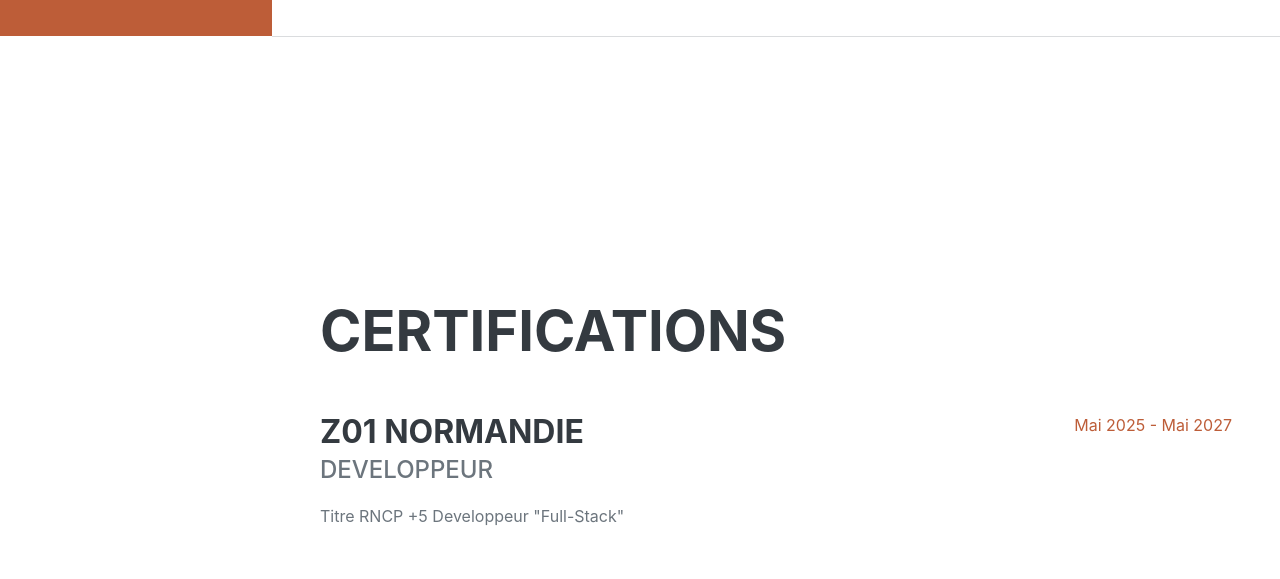
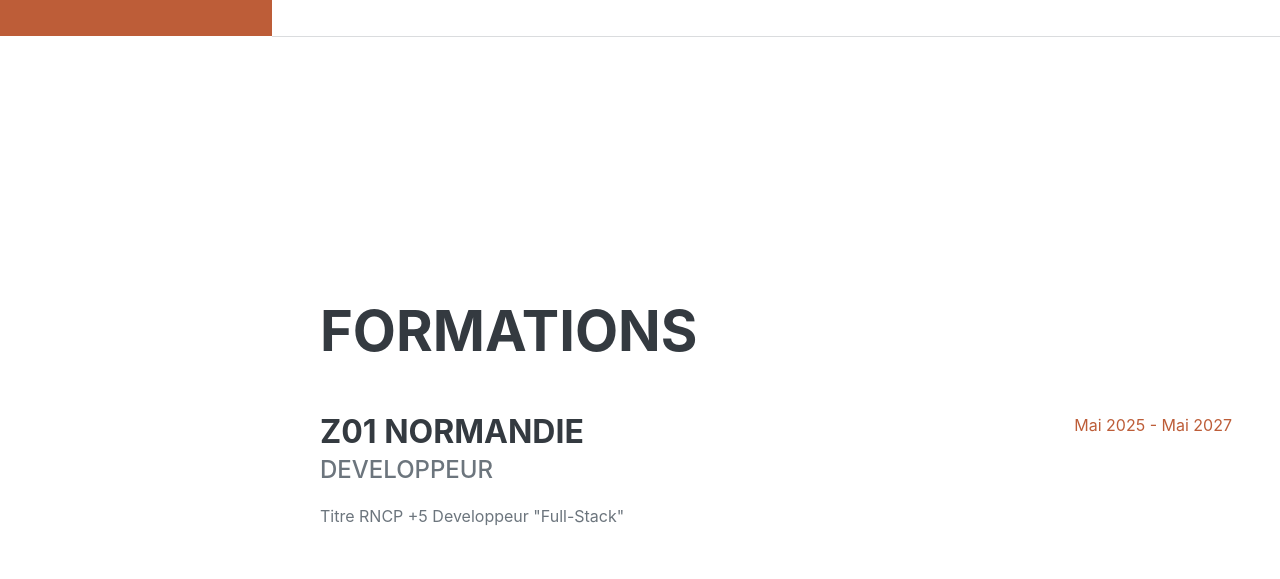
Before and after one commit to rmaillard2101/Portfolio, a plain HTML site: page index.html in a window 1280 px wide. Shown: the part 764-1343 px from the top of the page. Drawn offline with Linux system fonts and the light colour scheme; a web font is replaced by a local one.

Commit message:
renommage sections

```diff
--- a/index.html
+++ b/index.html
@@ -34,7 +34,7 @@
         <!-- Page Content-->
         <div class="container-fluid p-0">
             <!-- About-->
-            <section class="resume-section" id="apropos">
+            <section class="resume-section" id="présentation">
                 <div class="resume-section-content">
                     <h1 class="mb-0">
                         Maillard
@@ -54,9 +54,9 @@
             <hr class="m-0" />
             <!-- Experience-->
             <!-- Certifications-->
-            <section class="resume-section" id="cerifications">
+            <section class="resume-section" id="formations">
                 <div class="resume-section-content">
-                    <h2 class="mb-5">Certifications</h2>
+                    <h2 class="mb-5">Formations</h2>
                     <div class="d-flex flex-column flex-md-row justify-content-between mb-5">
                         <div class="flex-grow-1">
                             <h3 class="mb-0">Z01 Normandie</h3>
```
